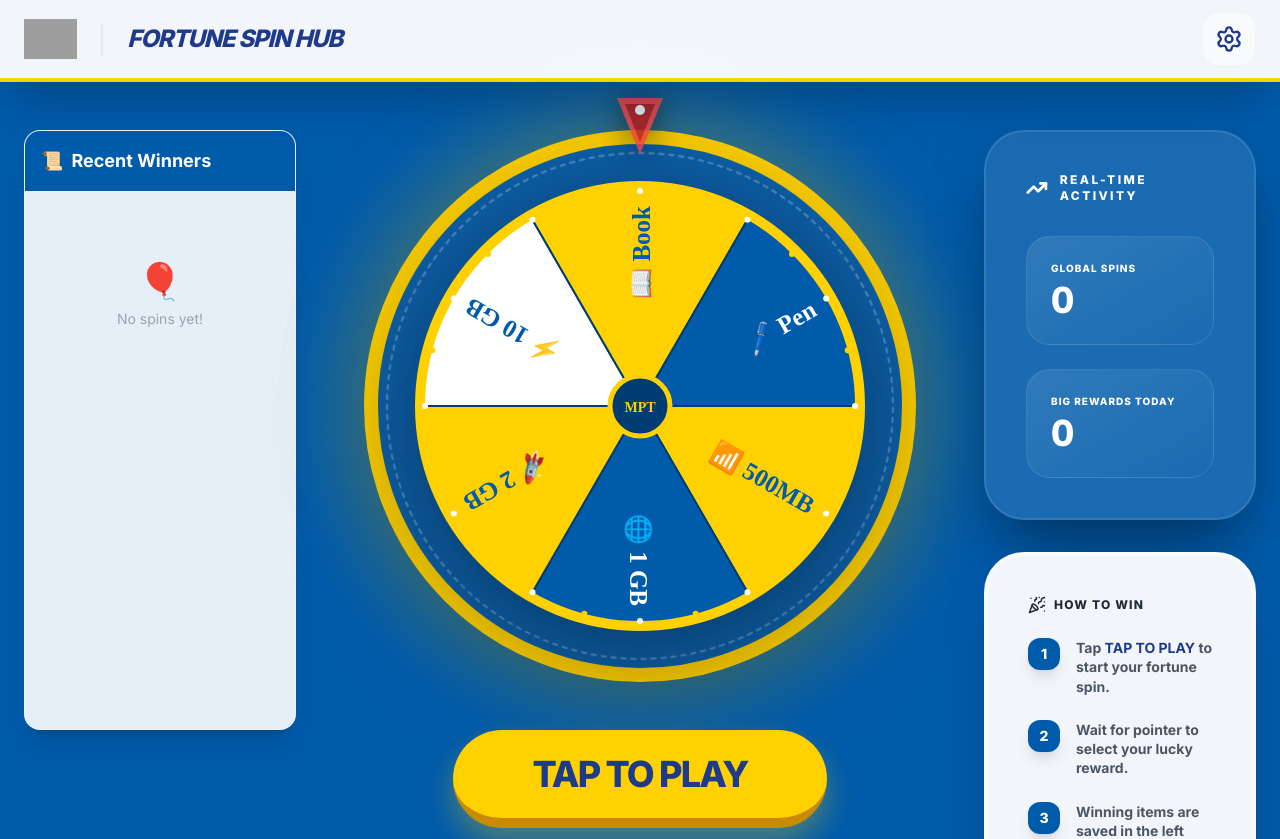
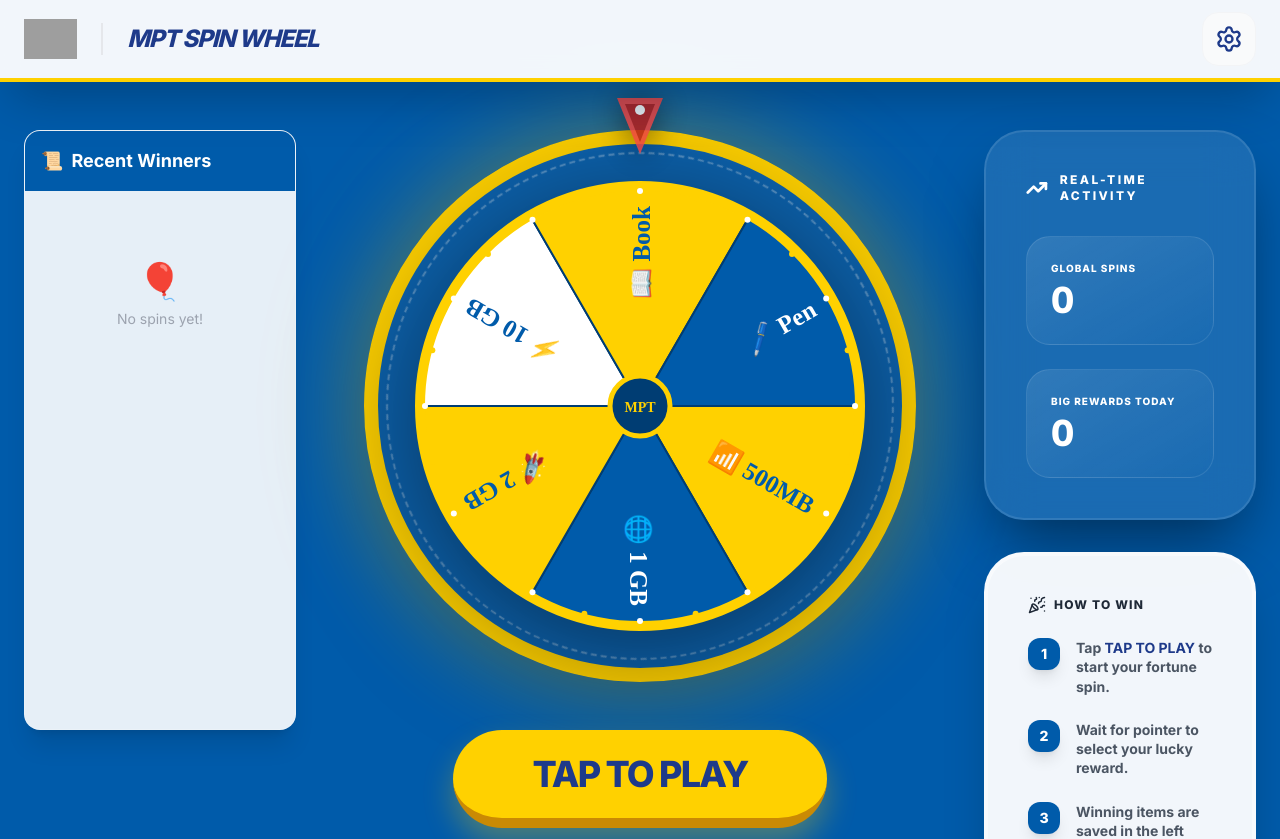
Before and after one commit to petermyo/MPT-SpinWheel-Customize-, a React (Vite) app: page / in a window 1280 px wide. Shown: the top 839 px of the page. Built offline with nearby package versions, Linux system fonts and the light colour scheme; grey boxes are pictures that could not be loaded.

Commit message:
feat: Update app title and branding
Refactors the application title and main heading to consistently use "MPT Spin Wheel". This change aligns the user-facing title with the project's branding and simplifies the application's identity.

```diff
--- a/App.tsx
+++ b/App.tsx
@@ -144,7 +144,7 @@
         <div className="flex items-center gap-6">
           <img src={LOGO_URL} alt="MPT Logo" className="h-10 w-auto object-contain" />
           <div className="h-8 w-[2px] bg-gray-200 hidden md:block"></div>
-          <h1 className="text-blue-900 font-black text-2xl uppercase tracking-tighter hidden sm:block italic">Fortune Spin Hub</h1>
+          <h1 className="text-blue-900 font-black text-2xl uppercase tracking-tighter hidden sm:block italic">MPT Spin Wheel</h1>
         </div>
         <button
           onClick={() => setShowAdmin(!showAdmin)}
@@ -214,7 +214,7 @@
       {showWinnerPopup && lastWin && (
         <div className="fixed inset-0 z-[100] flex items-center justify-center p-6">
             <div className="absolute inset-0 bg-mpt-blue/85 backdrop-blur-2xl animate-in fade-in duration-500" onClick={() => setShowWinnerPopup(false)} />
-            <div className="relative bg-white w-full max-w-sm rounded-[3rem] p-10 text-center shadow-[0_0_150px_rgba(255,209,0,0.7)] border-[10px] border-mpt-yellow animate-in zoom-in slide-in-from-bottom-20 duration-500">
+            <div className="relative bg-white w-full max-sm:max-w-[90%] max-w-sm rounded-[3rem] p-10 text-center shadow-[0_0_150px_rgba(255,209,0,0.7)] border-[10px] border-mpt-yellow animate-in zoom-in slide-in-from-bottom-20 duration-500">
 
                 {/* Trophy Header */}
                 <div className="absolute -top-16 left-1/2 -translate-x-1/2 bg-mpt-yellow w-32 h-32 rounded-full border-[6px] border-white flex items-center justify-center shadow-[0_15px_40px_rgba(0,0,0,0.3)] animate-bounce-slow">
--- a/index.html
+++ b/index.html
@@ -4,7 +4,7 @@
 <head>
   <meta charset="UTF-8">
   <meta name="viewport" content="width=device-width, initial-scale=1.0">
-  <title>MPT Fortune Spin</title>
+  <title>MPT Spin Wheel</title>
   <script src="https://cdn.tailwindcss.com"></script>
   <link rel="preconnect" href="https://fonts.googleapis.com">
   <link rel="preconnect" href="https://fonts.gstatic.com" crossorigin>
```
